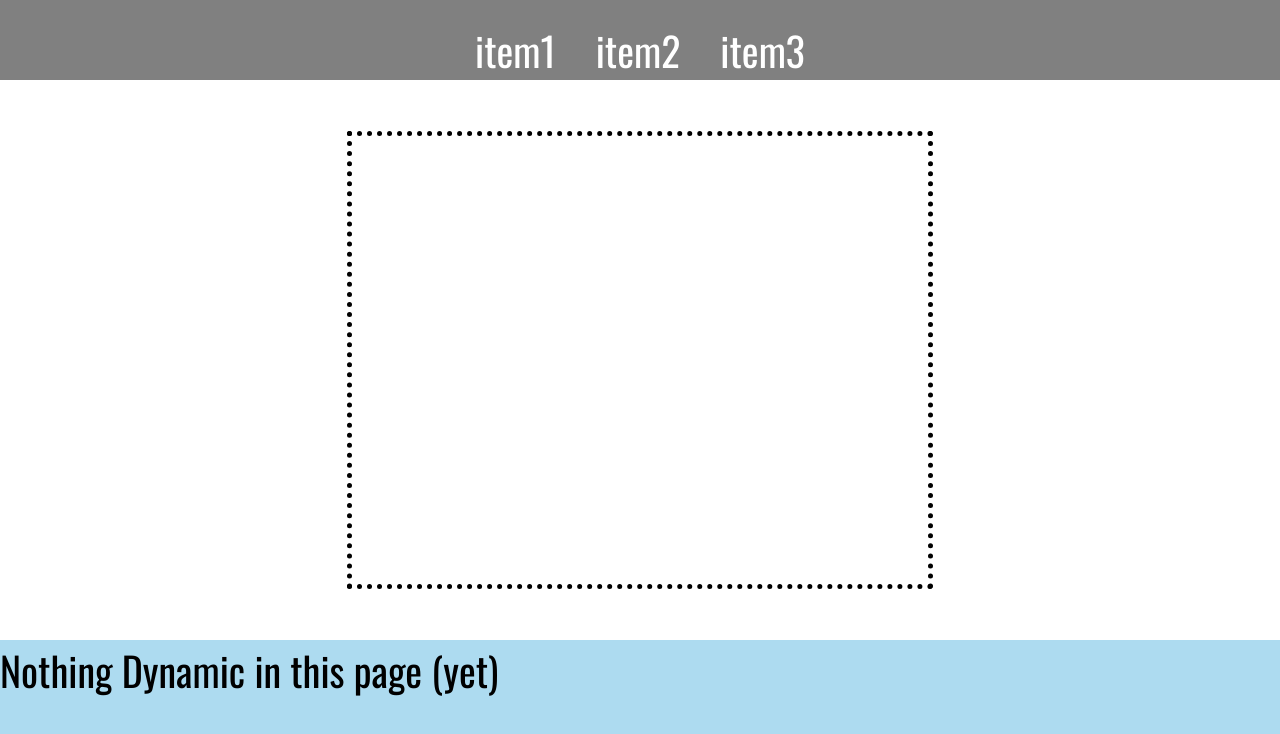
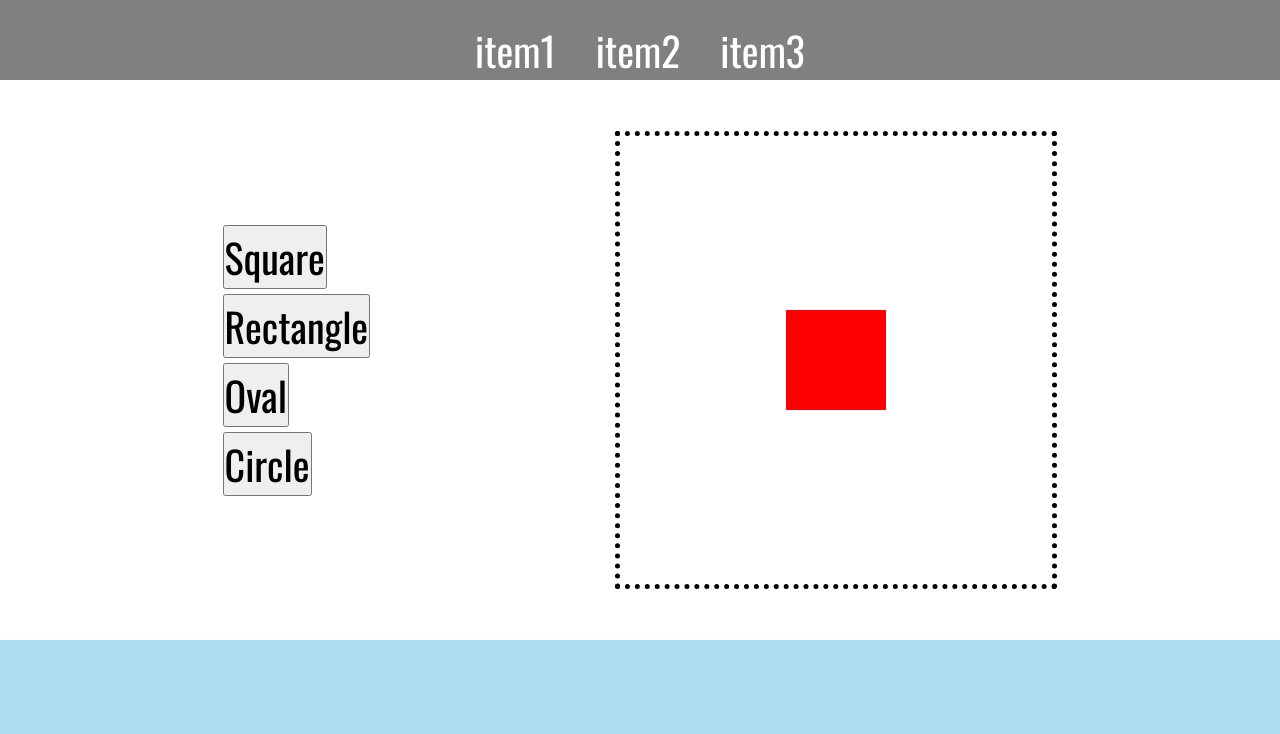
Before and after one commit to Fascodd/yolktoastsum, a React (Create React App) app: page / in a window 1280 px wide. Shown: the top 734 px of the page. Built offline with nearby package versions, Linux system fonts and the light colour scheme.

Commit message:
Shape Functions
Buttons that control the class of shape to be shown in the show container

```diff
--- a/src/App.css
+++ b/src/App.css
@@ -37,10 +37,9 @@
   width:100%;
 }
 .main-show{
-
   display: flex;
   justify-content: center;
-  align-items: center;
-  width:50%;
+flex-direction: row;
+  width:100%;
   height:100%;
 }
--- a/src/App.js
+++ b/src/App.js
@@ -2,6 +2,7 @@ import React from 'react';
 import './App.css';
 import Navbar from './Components/Navbar'
 import CenterShow from './Components/CenterShow'
+
 
 class App extends React.Component {
   render() {
@@ -14,7 +15,6 @@ class App extends React.Component {
         </div>
 
         <div className="central-container">
-          <div className="l-nav-bar"></div>
           <div className="main-show">
             <CenterShow/>
           </div>
@@ -22,7 +22,6 @@ class App extends React.Component {
 
         <div className="bottom-container">
           <div className="bottom-bar">
-            <p> Nothing Dynamic in this page (yet)</p>
           </div>
         </div>
       </div>
--- a/src/Components/CenterShow.js
+++ b/src/Components/CenterShow.js
@@ -1,12 +1,37 @@
 import React from "react"
+import shapesList from "../Shapes/ShapesList"
 import "../Styles/CenterShow.css"
-class CenterShow extends React.Component{
-    render(){
-        return(
-            <div className="CenterShow">
-                <div className="shape-container">
+import "../Styles/ShapesNav.css"
+class CenterShow extends React.Component {
+    constructor() {
+        super();
+        this.state = {
+            shapesList,
+            displayShape: "square",
+        }
+        this.AddShape = this.AddShape.bind(this);
+    }
+    AddShape = param => this.setState({ displayShape: param })
+
+    render() {
+        return (
+            <span className="center-container">
+                <div>
+                    <div>
+                        <ul className="button-list">
+                            {shapesList.map(item => {
+                                return <li className="shape-list-item" key={item.id}>
+                                    <button className="shape-button" onClick={() => this.AddShape(item.class)}>{item.shape}</button>
+                                </li>
+                            })}
+                        </ul>
+                    </div>
                 </div>
-            </div>
+                <div className="CenterShow">
+                    <div className={this.state.displayShape}>
+                    </div>
+                </div>
+            </span>
         )
     }
 }
--- /dev/null
+++ b/src/Shapes/ShapesList.js
@@ -0,0 +1,9 @@
+const shapesList = [
+    { shape: "Square", class: "square", id: 1 },
+    { shape: "Rectangle", class: "rectangle", id: 2 },
+    { shape: "Oval", class: "oval", id: 3 },
+    { shape: "Circle", class: "circle", id: 4 }
+
+]
+
+export default shapesList;
--- a/src/Styles/CenterShow.css
+++ b/src/Styles/CenterShow.css
@@ -1,5 +1,55 @@
 .CenterShow{
-    width: 90%;
+    width: 40%;
     height:80%;
     border:dotted 5px black;
+    display:flex;
+    justify-content: center;
+    align-items: center;
 }
+.center-container{
+  width:100%;
+  height: 100%;
+  display: flex;
+  justify-content: space-around;
+  align-items: center;
+  padding:0 100px;
+}
+.square {
+    width: 100px;
+    height: 100px;
+    background: red;
+  }
+  .rectangle {
+    width: 200px;
+    height: 100px;
+    background: red;
+  }
+
+  .circle {
+    width: 100px;
+    height: 100px;
+    background: red;
+    border-radius: 50%
+  }
+
+  .oval {
+    width: 200px;
+    height: 100px;
+    background: red;
+    border-radius: 100px / 50px;
+  }
+
+  .triangle-up {
+    width: 0;
+    height: 0;
+    border-left: 50px solid transparent;
+    border-right: 50px solid transparent;
+    border-bottom: 100px solid red;
+  }
+
+  .parallelogram {
+    width: 150px;
+    height: 100px;
+    transform: skew(20deg);
+    background: red;
+  }
--- /dev/null
+++ b/src/Styles/ShapesNav.css
@@ -0,0 +1,8 @@
+.shape-list-item{
+    width:15%;
+list-style: none;
+margin:5px 0;
+}
+.shape-button{
+    cursor: pointer;
+}
```
